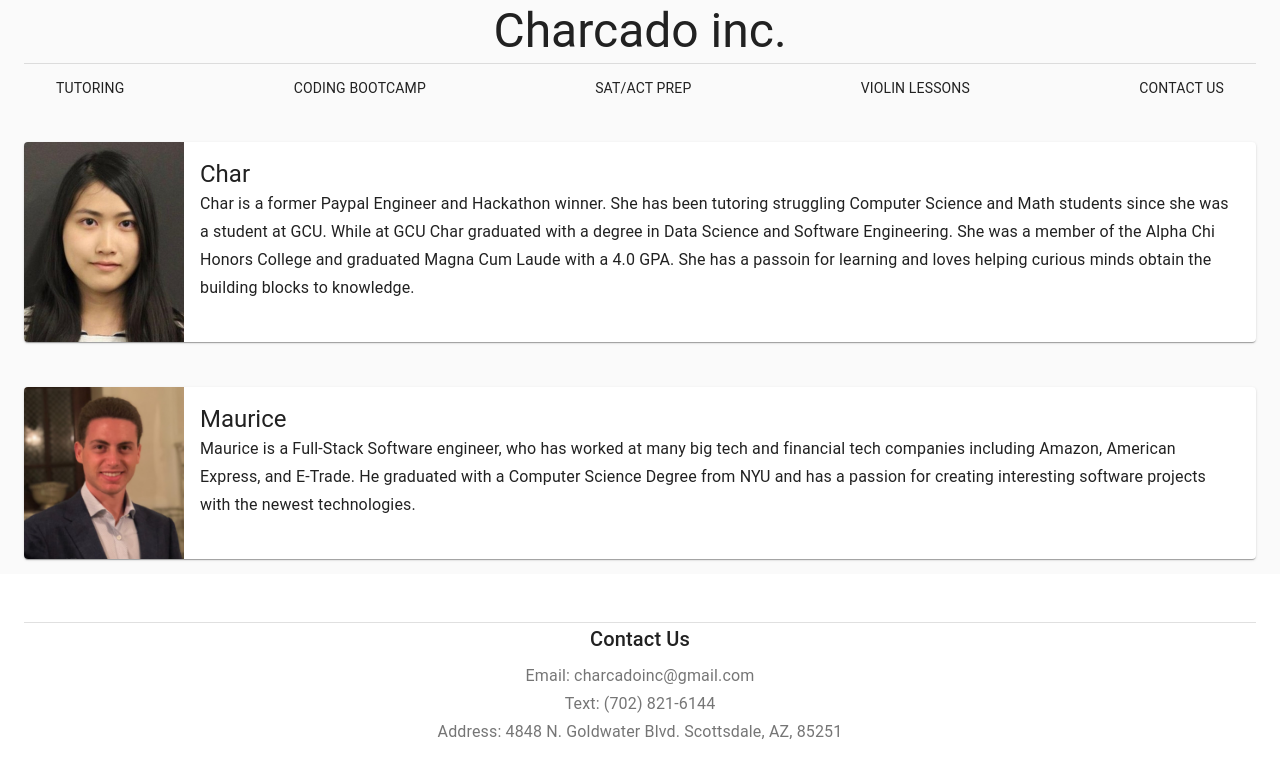
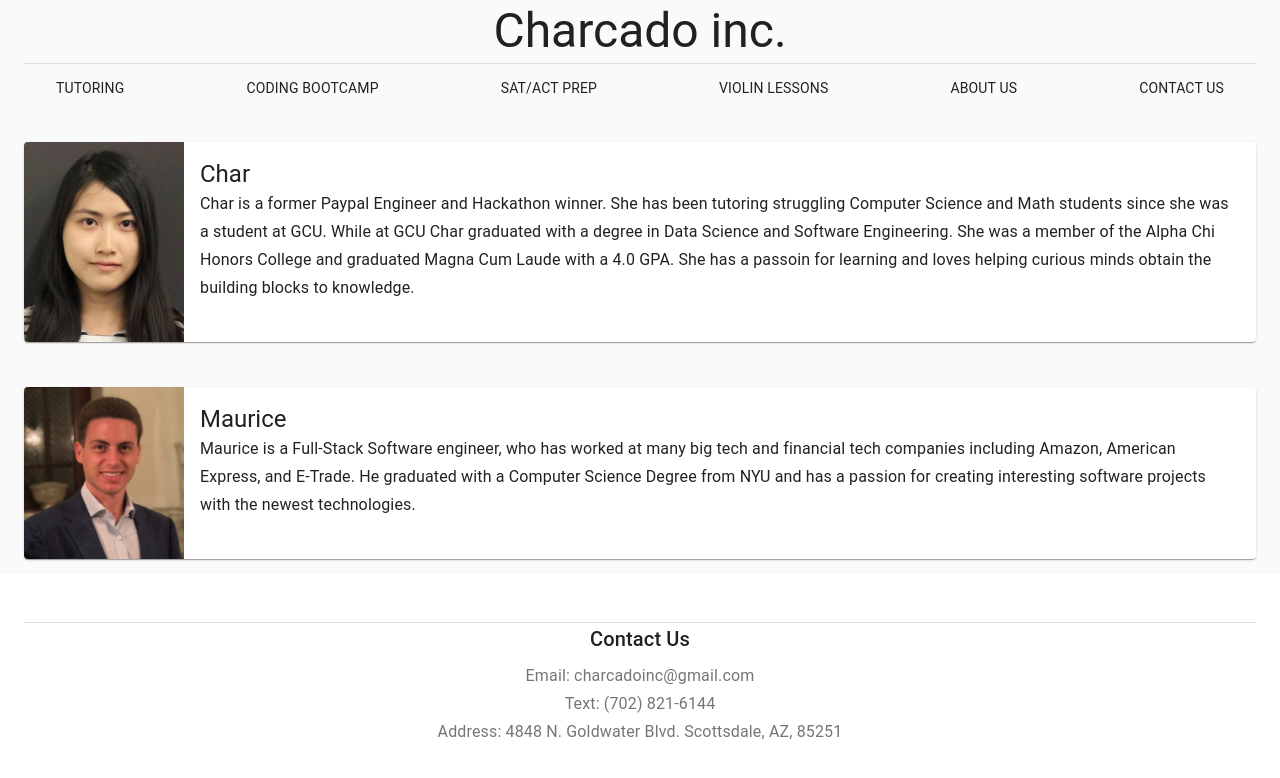
Before and after one commit to mshalam/fridgeandoven, a React app: page /#/about in a window 1280 px wide. Shown: the top 778 px of the page. Built offline with nearby package versions, Linux system fonts and the light colour scheme.

Commit message:
making about us live

```diff
--- a/src/components/aboutUs.js
+++ b/src/components/aboutUs.js
@@ -32,6 +32,7 @@ const sections = [
     { title: 'CODING BOOTCAMP', url: 'https://mshalam.github.io/charcadoinc/#/bootcamp' },
     { title: 'SAT/ACT PREP', url: 'https://www.picktime.com/charmander#booking-content:~:text=test%20prep', target: "_blank" },
     { title: 'VIOLIN LESSONS', url: 'https://www.picktime.com/charmander#booking-content:~:text=violin', target: "_blank" },
+    { title: 'ABOUT US', url: 'https://mshalam.github.io/charcadoinc/#/about' },
     { title: 'CONTACT US', url: 'https://mshalam.github.io/charcadoinc/#/contact' },
 ];
 
--- a/src/components/blog.js
+++ b/src/components/blog.js
@@ -15,6 +15,7 @@ const sections = [
     { title: 'CODING BOOTCAMP', url: 'https://mshalam.github.io/charcadoinc/#/bootcamp' },
     { title: 'SAT/ACT PREP', url: 'https://www.picktime.com/charmander#booking-content:~:text=test%20prep', target: "_blank" },
     { title: 'VIOLIN LESSONS', url: 'https://www.picktime.com/charmander#booking-content:~:text=violin', target: "_blank" },
+    { title: 'ABOUT US', url: 'https://mshalam.github.io/charcadoinc/#/about' },
     { title: 'CONTACT US', url: 'https://mshalam.github.io/charcadoinc/#/contact' },
 ];
 
--- a/src/components/bootcamp.js
+++ b/src/components/bootcamp.js
@@ -17,6 +17,7 @@ const sections = [
     { title: 'CODING BOOTCAMP', url: 'https://mshalam.github.io/charcadoinc/#/bootcamp' },
     { title: 'SAT/ACT PREP', url: 'https://www.picktime.com/charmander#booking-content:~:text=test%20prep', target: "_blank" },
     { title: 'VIOLIN LESSONS', url: 'https://www.picktime.com/charmander#booking-content:~:text=violin', target: "_blank" },
+    { title: 'ABOUT US', url: 'https://mshalam.github.io/charcadoinc/#/about' },
     { title: 'CONTACT US', url: 'https://mshalam.github.io/charcadoinc/#/contact' },
 ];
 
--- a/src/components/contactUs.js
+++ b/src/components/contactUs.js
@@ -9,6 +9,7 @@ const sections = [
     { title: 'CODING BOOTCAMP', url: 'https://mshalam.github.io/charcadoinc/#/bootcamp' },
     { title: 'SAT/ACT PREP', url: 'https://www.picktime.com/charmander#booking-content:~:text=test%20prep', target: "_blank" },
     { title: 'VIOLIN LESSONS', url: 'https://www.picktime.com/charmander#booking-content:~:text=violin', target: "_blank" },
+    { title: 'ABOUT US', url: 'https://mshalam.github.io/charcadoinc/#/about' },
     { title: 'CONTACT US', url: 'https://mshalam.github.io/charcadoinc/#/contact' },
 ];
 
--- a/src/components/tutoring.js
+++ b/src/components/tutoring.js
@@ -15,6 +15,7 @@ const sections = [
     { title: 'CODING BOOTCAMP', url: 'https://mshalam.github.io/charcadoinc/#/bootcamp' },
     { title: 'SAT/ACT PREP', url: 'https://www.picktime.com/charmander#booking-content:~:text=test%20prep', target: "_blank" },
     { title: 'VIOLIN LESSONS', url: 'https://www.picktime.com/charmander#booking-content:~:text=violin', target: "_blank" },
+    { title: 'ABOUT US', url: 'https://mshalam.github.io/charcadoinc/#/about' },
     { title: 'CONTACT US', url: 'https://mshalam.github.io/charcadoinc/#/contact' },
 ];
 
```
